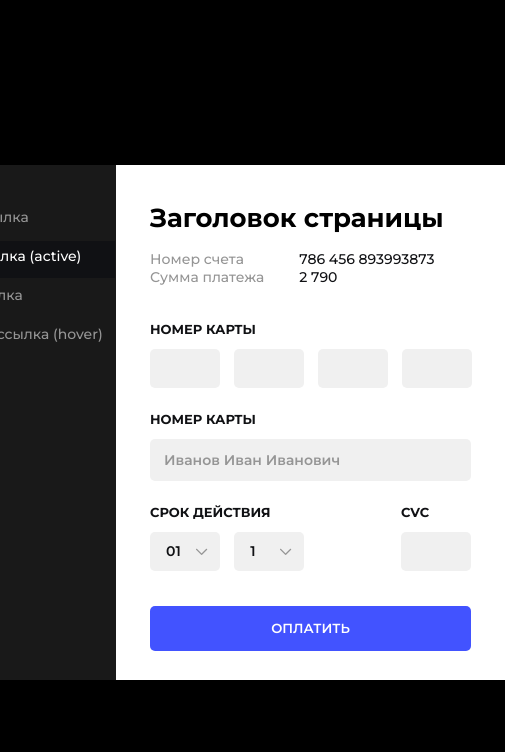
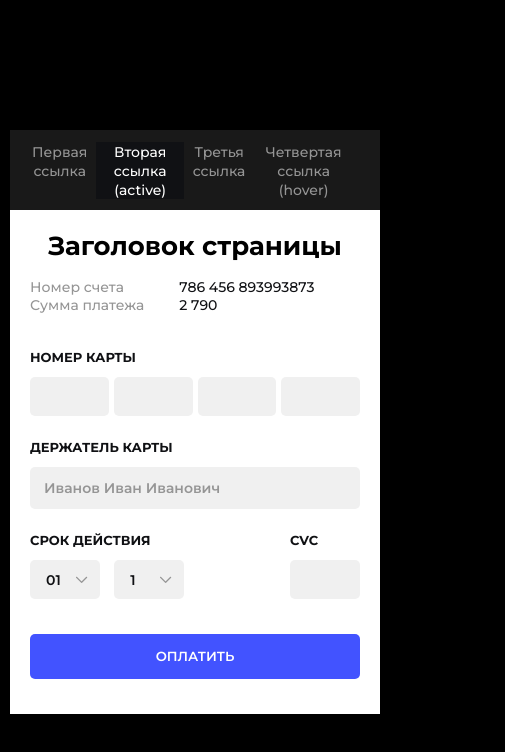
Before and after one commit to acbukka/tapir-test, a plain HTML site: page index.html in a window 390 px wide. Shown: the whole page, 505 px wide, since content can reach past the window. Drawn offline with Linux system fonts and the light colour scheme.

Commit message:
feat: add adaptive version

```diff
--- a/index.html
+++ b/index.html
@@ -55,7 +55,7 @@
             </div>
           </div>
           <div class="card__owner">
-            <h3 class="card__owner__title">Номер карты</h3>
+            <h3 class="card__owner__title">Держатель карты</h3>
             <input class="card__owner-input input" type="text" placeholder="Иванов Иван Иванович">
           </div>
           <div class="card__subinfo">
--- a/style.scss
+++ b/style.scss
@@ -19,7 +19,6 @@ body {
   }
   &__links {
     padding: 42px 13px 45px 32px;
-    max-width: 231px;
     width: 231px;
     height: 515px;
     background: rgba(1, 1, 1, 0.9);
@@ -50,6 +49,7 @@ body {
   }
   &__form {
     width: 389px;
+    height: 515px;
     padding: 37px 34px 34px;
   }
 }
@@ -215,3 +215,79 @@ option {
 }
 
 // ADAPTIVE
+
+@media (max-width: 767px) {
+  .tapir {
+    height: auto;
+    margin: 0 10px;
+
+    &__inner {
+      display: block;
+    }
+
+    &__links {
+      align-items: center;
+      padding: 20px;
+      width: 100%;
+      height: 80px;
+      flex-direction: row;
+      &-list {
+        display: flex;
+      }
+    }
+
+    &-item {
+      text-align: center;
+      margin-bottom: 0;
+      margin-right: 7px;
+    }
+
+    &__form {
+      display: flex;
+      flex-direction: column;
+      align-items: center;
+      justify-content: center;
+      padding: 20px;
+      width: 100%;
+      height: 100%;
+    }
+  }
+
+  .active::before {
+    padding: 10px;
+    top: 0;
+    left: 0;
+    width: 100%;
+    height: 100%;
+  }
+
+  .tapir__logo {
+    display: none;
+  }
+
+  input.card__digits-input {
+    margin-right: 0;
+  }
+
+  input.card__digits-input + input.card__digits-input {
+    margin-left: 5px;
+  }
+
+  .card__digits {
+    justify-content: space-between;
+  }
+
+  .form__title {
+    text-align: center;
+  }
+
+  .card__submit-btn {
+    margin-bottom: 15px;
+  }
+}
+
+@media (max-width: 420px) {
+  input.card__digits-input {
+    width: 100%;
+  }
+}
```
Also changed, not shown: style.css, 1 other file.
